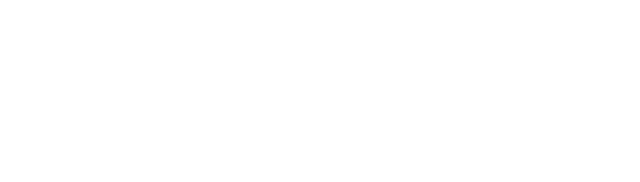
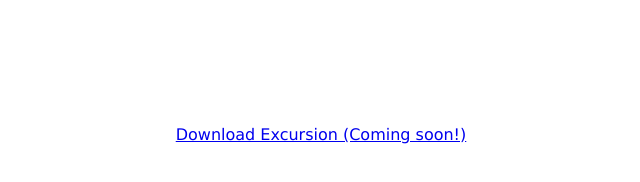
Before and after one commit to dpinkney/excursion, a plain HTML site: page index.html in a window 1280 px wide. Shown: the whole page, without its empty margins (319-959 px from the left). Drawn offline with Linux system fonts and the light colour scheme.

Commit message:
Add boilerplace HTML and begin content.

```diff
--- a/index.html
+++ b/index.html
@@ -2,10 +2,13 @@
 <html lang="en">
 <head>
     <meta charset="UTF-8">
-    <!-- <link href="resources/css/style.css" type="text/css" rel="stylesheet"> -->
-    <title></title>
+    <link href="resources/css/style.css" type="text/css" rel="stylesheet">
+    <title>Excursion</title>
 </head>
 <body>
-
+<div class="centered">
+    <h1>Discover hidden places in the world around you</h1>
+    <a href="https://i05egavisnan0gdr0mf1hlkf4dntbn7k4o4sca0la7840k7hutng.codecademy.cloud/#">Download Excursion (Coming soon!)</a>
+</div>
 </body>
 </html>
--- /dev/null
+++ b/resources/css/style.css
@@ -0,0 +1,18 @@
+body {
+    font-family: Verdana, Geneva, sans-serif;
+    color: white;
+}
+
+h1 {
+    font-size: 50px;
+    font-weight: normal;
+}
+
+a {
+    font-color: Aquamarine;
+    font-size: 16px;
+}
+
+.centered {
+    text-align: center;
+}
```
Also changed, not shown: resources/css/styles.css (deleted), 1 other file.
